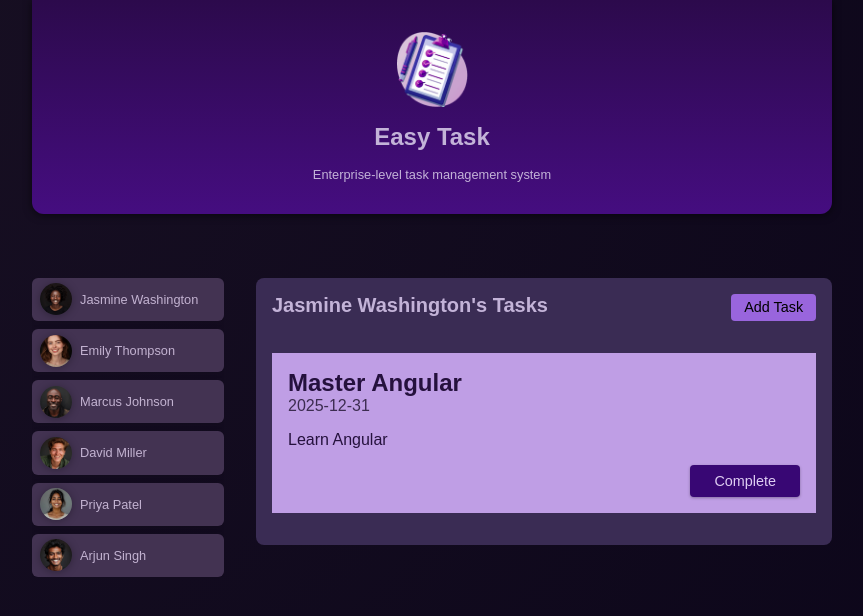
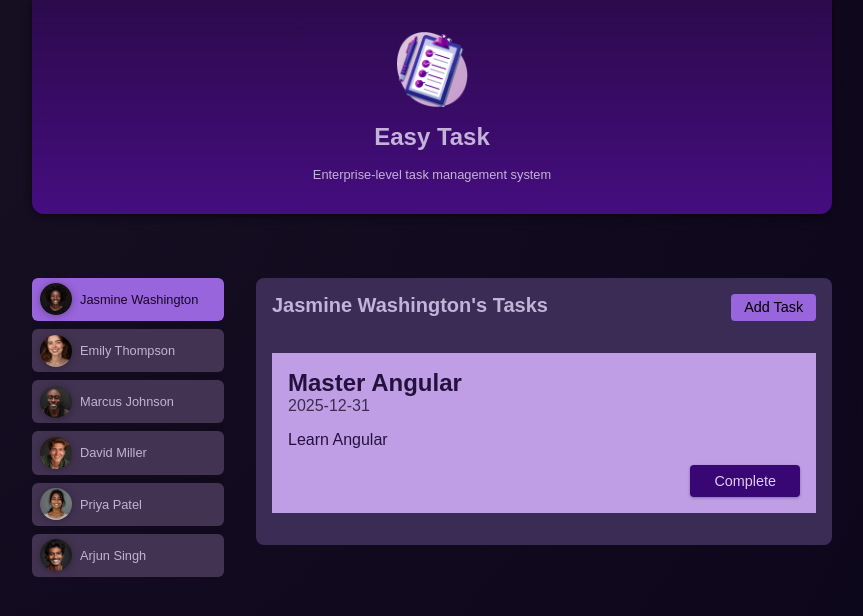
Before and after one commit to Tmax-3098/AngularBasics, an Angular app: page / in a window 1280 px wide. Both pictures are taken after a click on the button "Jasmine Washington". Shown: the top 616 px of the page, without its empty margins (208-1071 px from the left). Built offline with nearby package versions, Linux system fonts and the light colour scheme.

Commit message:
mark task complete

```diff
--- a/src/app/app.component.html
+++ b/src/app/app.component.html
@@ -3,13 +3,13 @@
   <ul id="users">
     <!-- @for (i of userArray(); track i.id) { -->
       <li *ngFor="let i of userArray()">
-        <app-user [user]="i" (select)="onSelectUser($event)"></app-user>
+        <app-user [user]="i" [selected]="i.id === selectedUserId" (select)="onSelectUser($event)"></app-user>
       </li>
     <!-- } -->
   </ul>
 
   <!-- @if (selectedUser) { -->
-    <app-tasks *ngIf="selectedUser; else fallback"   [name]="selectedUser.name" [uid]="selectedUser.id"></app-tasks>
+    <app-tasks *ngIf="selectedUser; else fallback"  [name]="selectedUser.name" [uid]="selectedUser.id"></app-tasks>
   <!-- } @else { -->
     <ng-template #fallback>
     <p id="fallback"> Select a user to see task </p>
--- a/src/app/tasks/task/task.component.html
+++ b/src/app/tasks/task/task.component.html
@@ -3,6 +3,6 @@
     <time>{{task.dueDate}}</time>
     <p>{{task.summary}}</p>
     <p class="actions">
-        <button>Complete</button>
+        <button (click)="onComplete()">Complete</button>
     </p>
 </article>
--- a/src/app/tasks/task/task.component.ts
+++ b/src/app/tasks/task/task.component.ts
@@ -1,5 +1,5 @@
-import { Component, Input } from '@angular/core';
-import { Task } from './task.model';
+import { Component, EventEmitter, Input, Output, OutputEmitterRef } from '@angular/core';
+import { type Task } from './task.model';
 
 
 
@@ -13,6 +13,12 @@ import { Task } from './task.model';
 export class TaskComponent {
 
   @Input({required:true}) task!:Task;
+  @Output() complete = new EventEmitter<string>();
+  onComplete(){
+    this.complete.emit(this.task.id);
+  }
+
+
 
 
 
--- a/src/app/tasks/tasks.component.html
+++ b/src/app/tasks/tasks.component.html
@@ -9,7 +9,7 @@
     <ul>
         @for(t of selectedUserTask; track t.id) {
         <li>
-            <app-task [task]="t"></app-task>
+            <app-task [task]="t" (complete)="onCompleteTask($event)"></app-task>
         </li>
     }
     </ul>
--- a/src/app/tasks/tasks.component.ts
+++ b/src/app/tasks/tasks.component.ts
@@ -14,6 +14,7 @@ export class TasksComponent {
 
   @Input({required:true}) uid!:string;
   @Input({required:true}) name!:string;
+
   tasks = [
     {
       id:"t1",
@@ -36,6 +37,12 @@ export class TasksComponent {
     return this.tasks.filter((task) => task.userId === this.uid);
   }
 
+  onCompleteTask(tid: string){
+    this.tasks = this.tasks.filter((task) => task.id !== tid);
+
+  }
+
+
 
 
 
--- a/src/app/user/user.component.html
+++ b/src/app/user/user.component.html
@@ -1,5 +1,5 @@
 <div>
-  <button (click)="onSelectUser()">
+  <button [class.active]="selected" (click)="onSelectUser()">
     <img [src]="imagePath()" [alt]="user.name" />
     <span>{{ user.name }}</span>
   </button>
--- a/src/app/user/user.component.ts
+++ b/src/app/user/user.component.ts
@@ -1,5 +1,5 @@
 import { Component, EventEmitter, Input, Output} from '@angular/core';
-import { User } from './user.model';
+import { type User } from './user.model';
 
 // type User = {
 //   id:string;
@@ -18,6 +18,7 @@ import { User } from './user.model';
 })
 export class UserComponent {
 @Input({required:true}) user!: User;
+@Input({required:true}) selected!:boolean;
 
 // @Input({required:true}) name!:string;
 // @Input({required:true}) id!:string;
```
Also changed, not shown: src/assets/tasks.ts (added).
